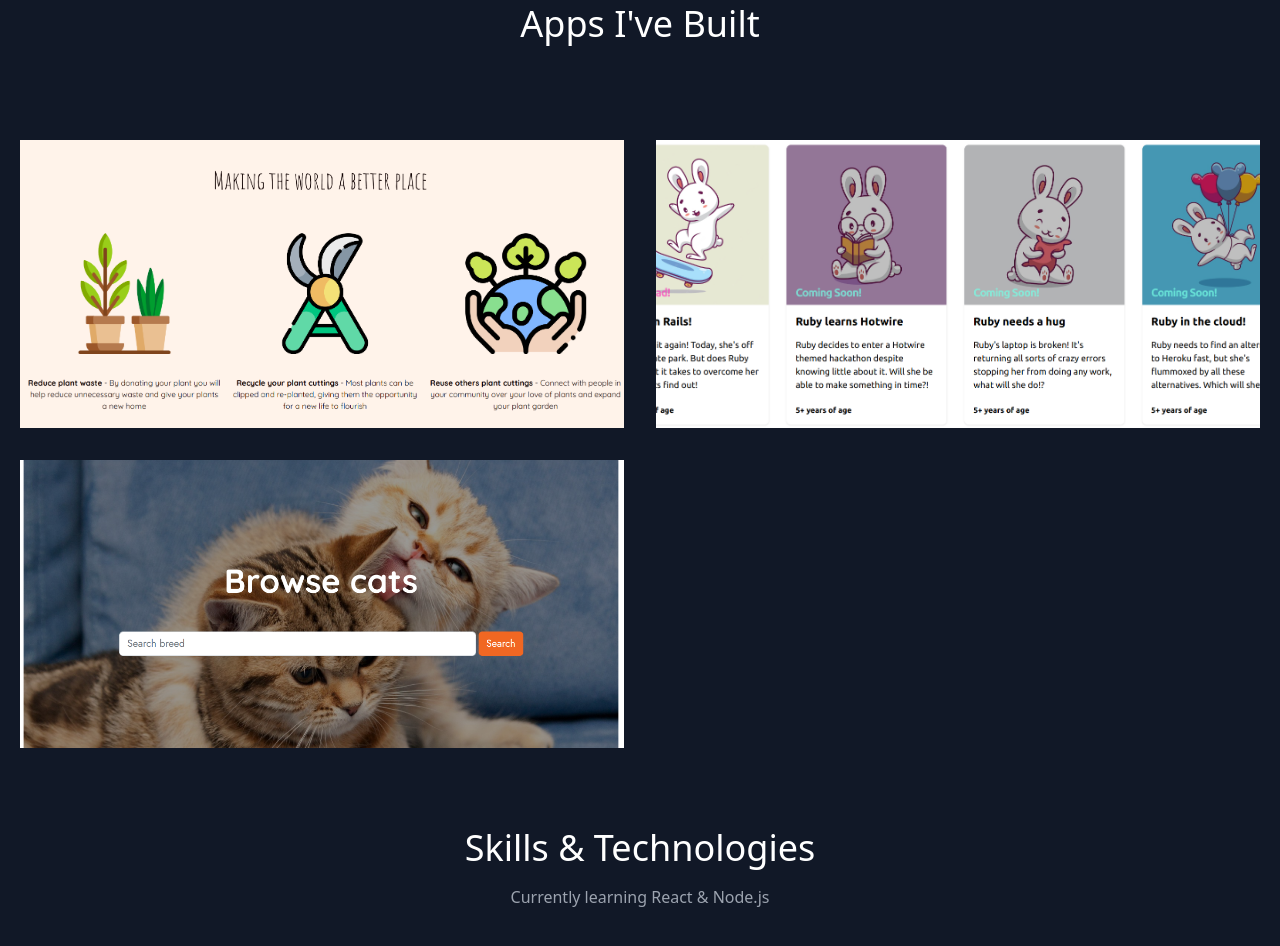
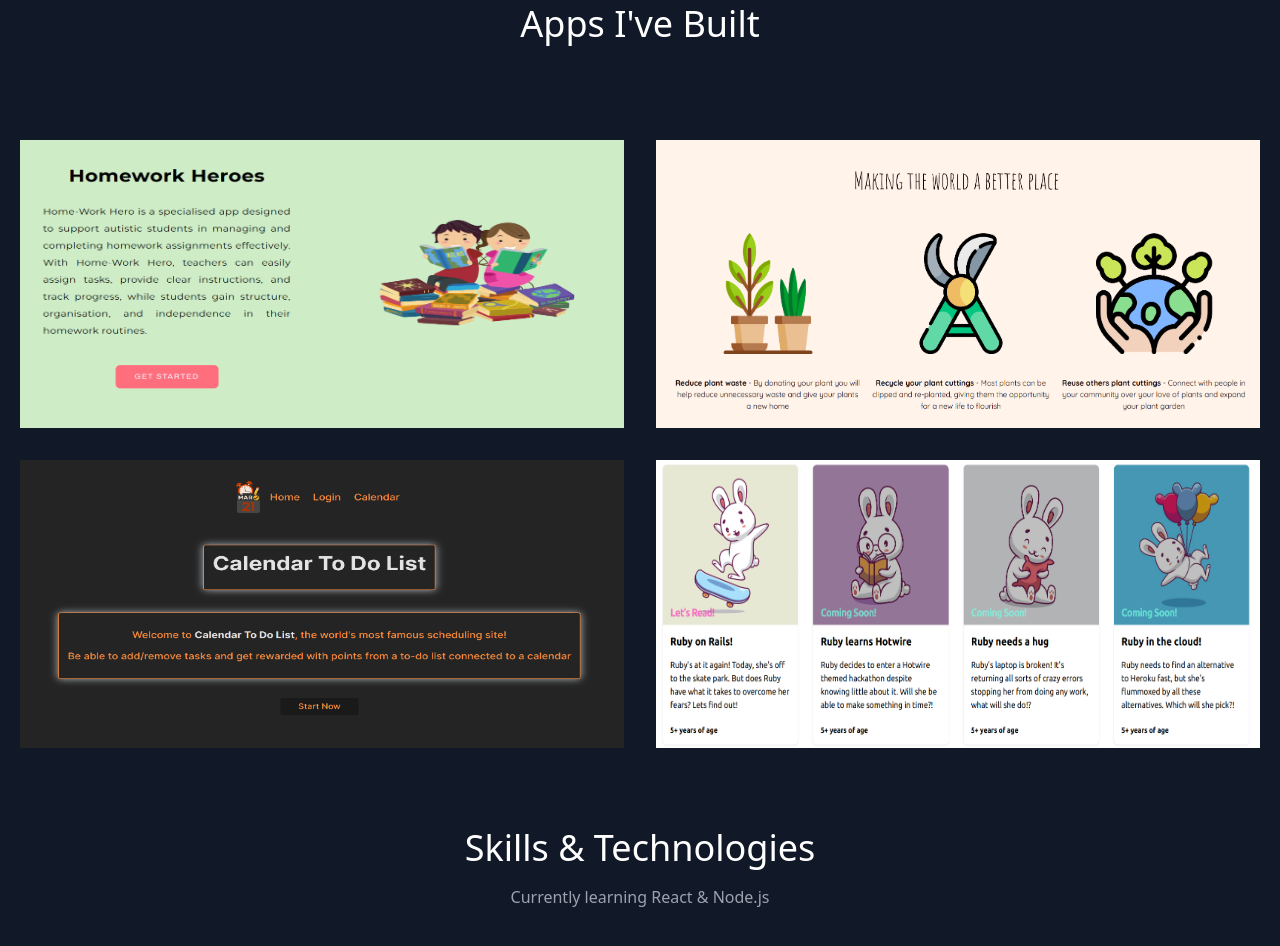
Before and after one commit to diegorramos84/portfolio, a React (Create React App) app: page / in a window 1280 px wide. Shown: the part 860-1806 px from the top of the page. Built offline with nearby package versions, Linux system fonts and the light colour scheme.

Commit message:
add homeworkheroes and calendar app

```diff
--- a/src/components/Projects.js
+++ b/src/components/Projects.js
@@ -26,7 +26,7 @@ const Projects = () => {
               <div className="flex relative h-full">
                 <img
                   alt="gallery"
-                  className="absolute inset-0 w-full h-full object-cover object-center"
+                  className="absolute inset-0 w-full h-full object-fit object-center"
                   src={project.image}
                 />
                 <div className="px-8 py-10 relative z-10 w-full h-full border-4 border-gray-800 bg-gray-900 opacity-0 hover:opacity-100">
--- a/src/data.js
+++ b/src/data.js
@@ -4,6 +4,15 @@ import { SiRubyonrails } from "react-icons/si"
 import { FcLinux } from 'react-icons/fc'
 
 export const projects = [
+  {
+    title: "Homework Heroes",
+    subtitle: "Homework app to assist neurodivergent kids with their homework",
+    description: "Webapp with teacher and student dashboard. Pomodoro and music player features. React + Flask",
+    image: "./homeworkheroes.png",
+    link: "https://homework-heroes.onrender.com/",
+    github: "https://github.com/Beckibuzz93/Homework-Heroes"
+
+  },
   {
     title: "Plant Swap",
     subtitle: "Swap plants with your local community",
@@ -14,22 +23,23 @@ export const projects = [
 
   },
   {
+    title: "Anti-Procrastination app",
+    subtitle: "Todo list app with calendar features",
+    description: "React.js + Node.js",
+    image: "./calendartodo.png",
+    link: "https://brainiac-brigade.onrender.com/",
+    github: "https://github.com/JackDMoore/Brainiac-Brigade"
+
+  },
+  {
     title: "Con[text]",
     subtitle: "Learn new languages by context",
     description: "Ruby on Rails powered with HotWire Turbo and Stimulus",
     image: "./context.png",
-    link: "https://team50.herokuapp.com/",
+    link: "",
     github: "https://github.com/adrianHards/hotwire-context"
 
-  },
-  {
-    title: "Rent-a-Cat",
-    subtitle: "Rent-a-Dog but for cats!",
-    description: "Airbnb clone",
-    image: "./cats.png",
-    link: "https://rent-a-cat-batch901.herokuapp.com/",
-    github:"https://github.com/sarshad1986/rent-a-cat",
-  },
+  }
 ]
 
 export const skills = [
```
Also changed, not shown: public/calendartodo.png (added), public/homeworkheroes.png (added).
